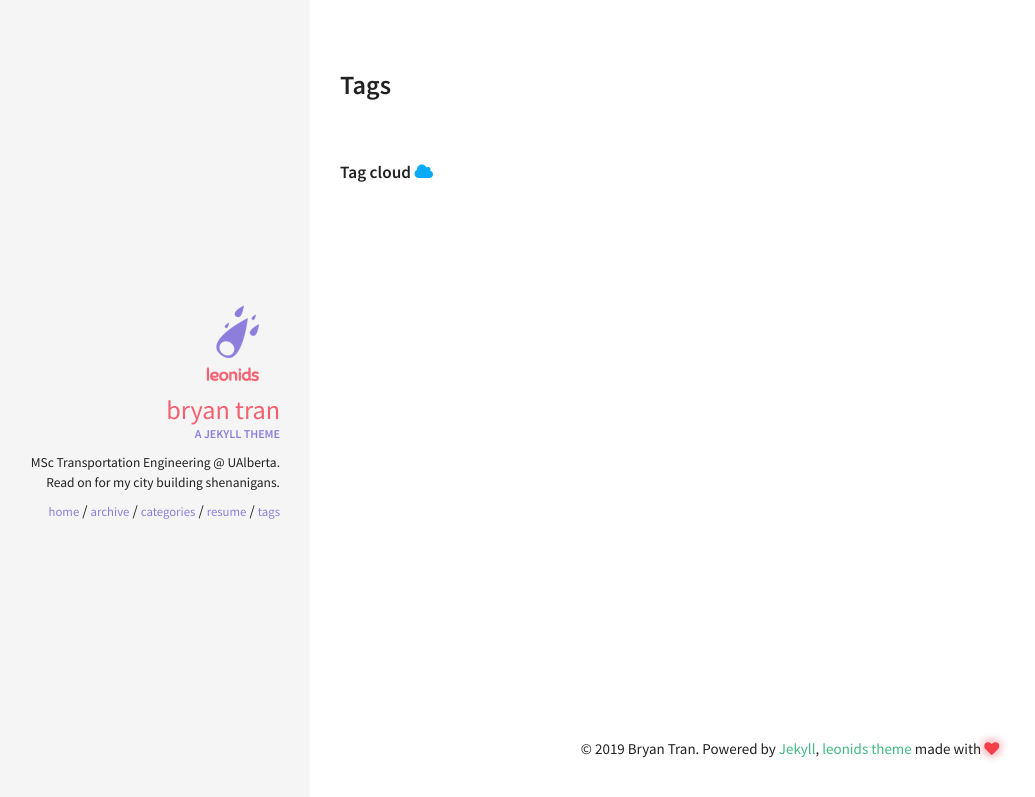
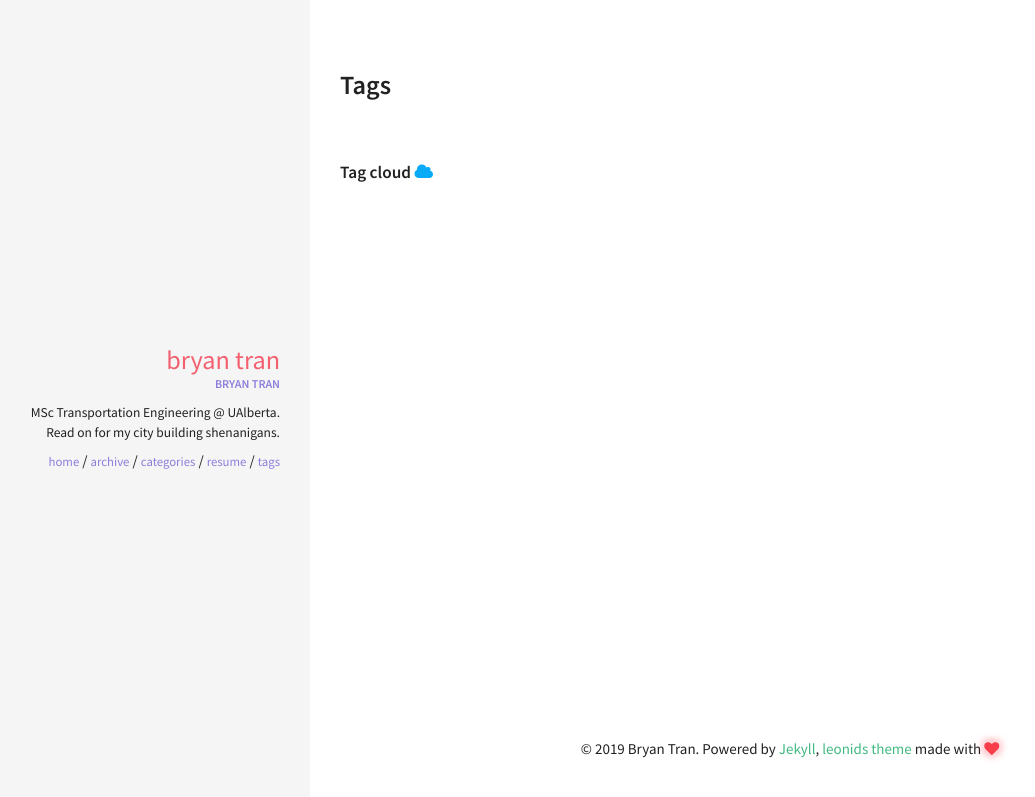
Before and after one commit to bryan7ran/bryantransit, a Jekyll site: the page built from tags.html, in a window 1280 px wide. Shown: the top 797 px of the page, without its empty margins (10-1045 px from the left). Built offline with Jekyll 4.4.1, drawn with Linux system fonts in a browser that asks for light colours.

Commit message:
no logo and jobname (no space)

```diff
--- a/_config.yml
+++ b/_config.yml
@@ -34,8 +34,8 @@ kramdown:
 #
 owner:
   name: Bryan Tran
-  avatar: leonids-logo.png
-  job: "A jekyll theme"
+  avatar:
+  job: "Bryan Tran"
   bio: "MSc Transportation Engineering @ UAlberta. Read on for my city building shenanigans."
   email:
   disqus-shortname:
```
